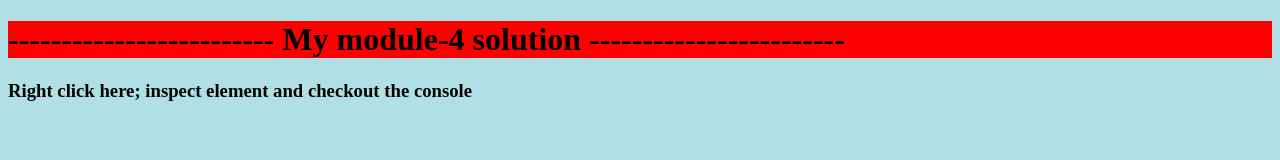
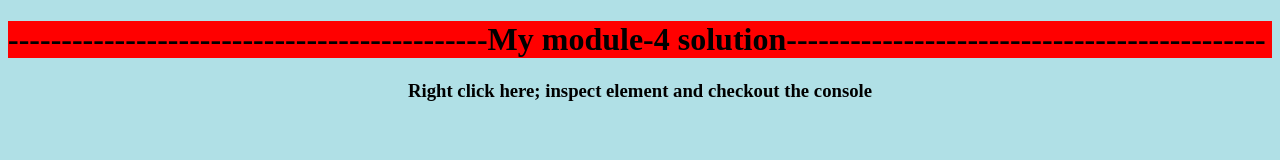
Before and after one commit to AdepuAshritha/AdepuAshritha.github.io, a plain HTML site: page module4-solution/index.html in a window 1280 px wide. Drawn offline with Linux system fonts and the light colour scheme.

Commit message:
Update index.html

```diff
--- a/module4-solution/index.html
+++ b/module4-solution/index.html
@@ -1,14 +1,12 @@
 <!DOCTYPE html>
 <html>
 <head>
-	<title></title>
+	<title>module-4</title>
 </head>
 <body style="background-color:powderblue">
-	<h1 style="background-color:red;">------------------------- My module-4 solution ------------------------</h1>
-	<h3>Right click here; inspect element and checkout the console</h3>
+	<h1 style="background-color:red">---------------------------------------------My module-4 solution---------------------------------------------</h1>
+	<h3 style ="text-align:center">Right click here; inspect element and checkout the console</h3>
 	<script src="script.js" ="text/javascript">
-
-		</script>
-
+	</script>
 </body>
 </html>
```
